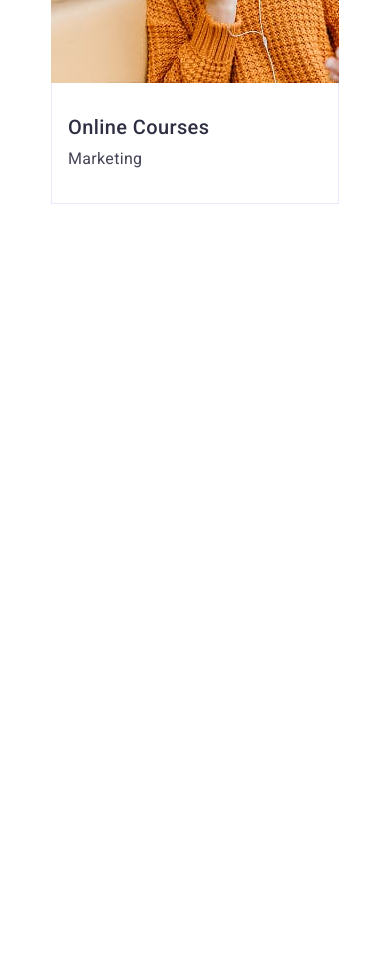
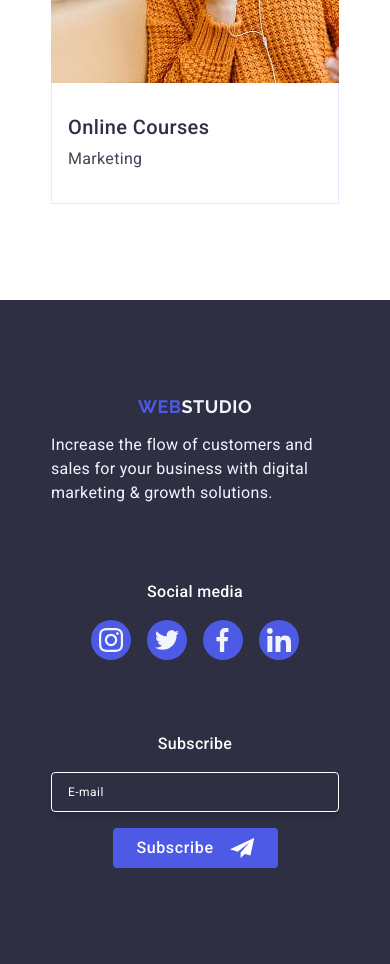
Before and after one commit to Andrusway/goit-markup-hw-06, a plain HTML site: page index.html in a window 390 px wide. Shown: the part 5957-6921 px from the top of the page. Before the commit the page ends 6257 px from the top, so only its background shows below. Drawn offline with nearby package versions, Linux system fonts and the light colour scheme.

Commit message:
added footer mobile

```diff
--- a/css/styles.css
+++ b/css/styles.css
@@ -524,23 +524,32 @@ color: #434455;
 
 .footer {
     background-color: #2e2f42;
-    padding-top: 100px;
-    padding-bottom: 100px;
+    /* padding-top: 100px;
+    padding-bottom: 100px; */
+    padding-top: 96px;
+    padding-bottom: 96px;
 }
 
 .footer-global-container{
     display: flex;
-    width: 1158px;
-    padding-left: 15px;
-    padding-right: 15px;
+    flex-wrap: wrap;
+    row-gap: 72px;
+    justify-content: center;
+    /* width: 1158px; */
+    width: 320px;
+    /* padding-left: 15px;
+    padding-right: 15px; */
+    padding-left: 16px;
+    padding-right: 16px;
     margin: 0 auto;
     align-items: baseline;
 }
 
 .footer-container{
-    width: 264px;
+    /* width: 264px; */
+    width: 288px;
     height: 112px;
-    margin-right: 120px;
+    /* margin-right: 120px; */
 }
 
 .footer-logo {
@@ -552,8 +561,10 @@ color:  #4d5ae5;
 text-decoration: none;
 font-weight: 700;
 font-size: 18px;
-display: inline-block;
+/* display: inline-block; */
 margin-bottom: 16px;
+display: flex;
+justify-content: center;
 }
 
 .footer-logo-span {
@@ -570,7 +581,7 @@ font-size: 16px;
 line-height: 1.5;
 letter-spacing: 0.02em;
 color: #f4f4fd;
-max-width: 264px;
+max-width: 288px;
 }
 
 .footer-logo-span:hover, .footer-logo-span:focus{
@@ -620,10 +631,14 @@ background-color: #31d0aa;
 
 
 .footer-subscribe {
-    margin-left: 80px;
+    /* margin-left: 80px; */
+    display: flex;
+    flex-wrap: wrap;
+    justify-content: center;
 }
 
 .footer-social-media {
+    text-align: center;
 }
 
 
@@ -631,7 +646,8 @@ background-color: #31d0aa;
 .footer-input{
 border: 1px solid #ffffff;
 border-radius: 4px;
-width: 264px;
+/* width: 264px; */
+width: 288px;
 height: 40px;
 box-shadow: 0 4px 4px 0 rgba(0, 0, 0, 0.15);
 background-color: transparent;
@@ -654,7 +670,10 @@ font-size: 12px;
 
 .footer-form {
     display: flex;
-    gap: 24px;
+    flex-wrap: wrap;
+    justify-content: center;
+    /* gap: 24px; */
+    gap: 16px;
 }
 
 .footer-form-label{}
@@ -668,6 +687,7 @@ flex-direction: row;
     background-color: #4d5ae5;
     color: #ffffff;
     min-width: 165px;
+    height: 40px;
     border-radius: 4px;
     cursor: pointer;
     transition: background-color 250ms cubic-bezier(0.4, 0, 0.2, 1);
--- a/index.html
+++ b/index.html
@@ -358,7 +358,7 @@
    </main>
 
 
-   <!-- <footer class="footer">
+   <footer class="footer">
     <div class="footer-global-container">
         <div class="footer-container">
             <a href="/" class="footer-logo">Web<span class="footer-logo-span">Studio</span></a>
@@ -424,7 +424,7 @@
 
         </div>
     </div>
-   </footer> -->
+   </footer>
 
  <!-- <div class="overlay">
     <div class="modal">
```
